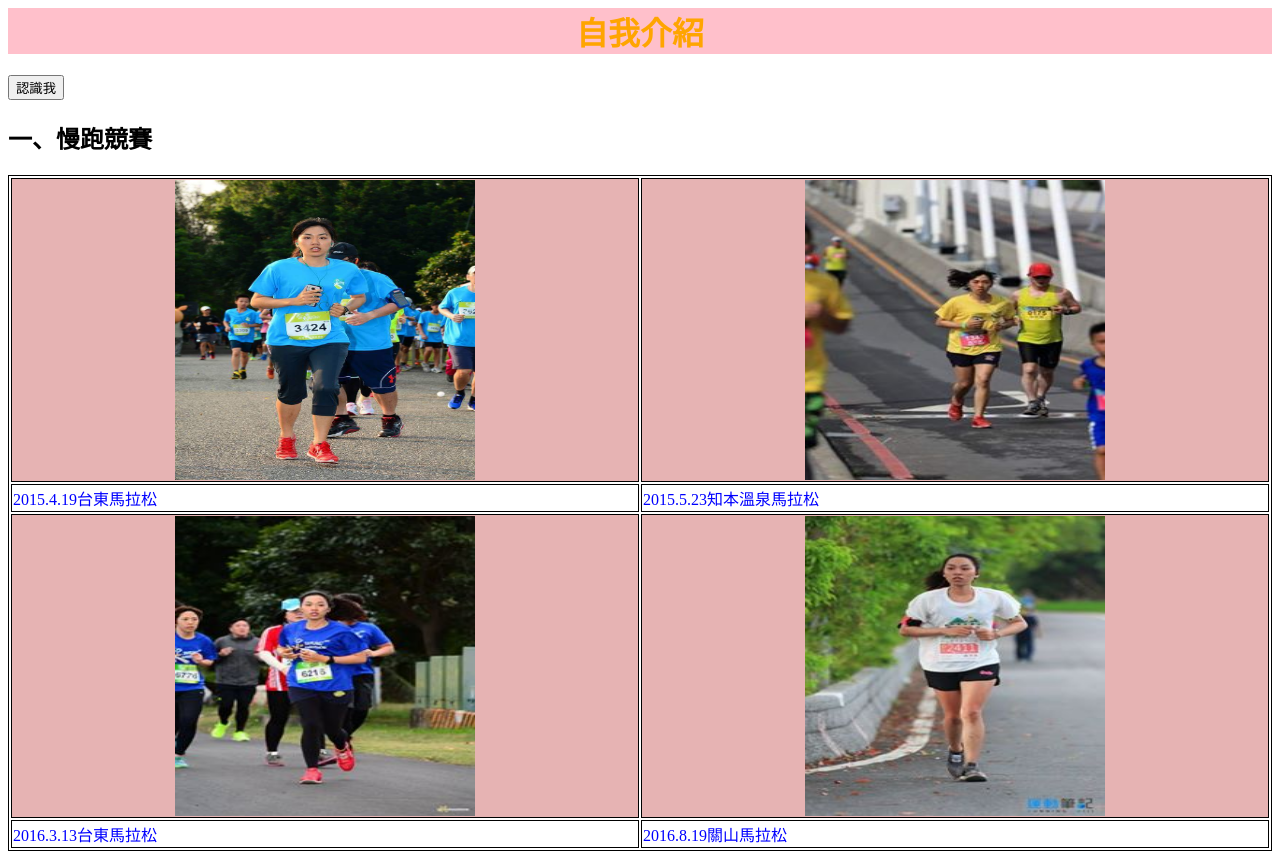
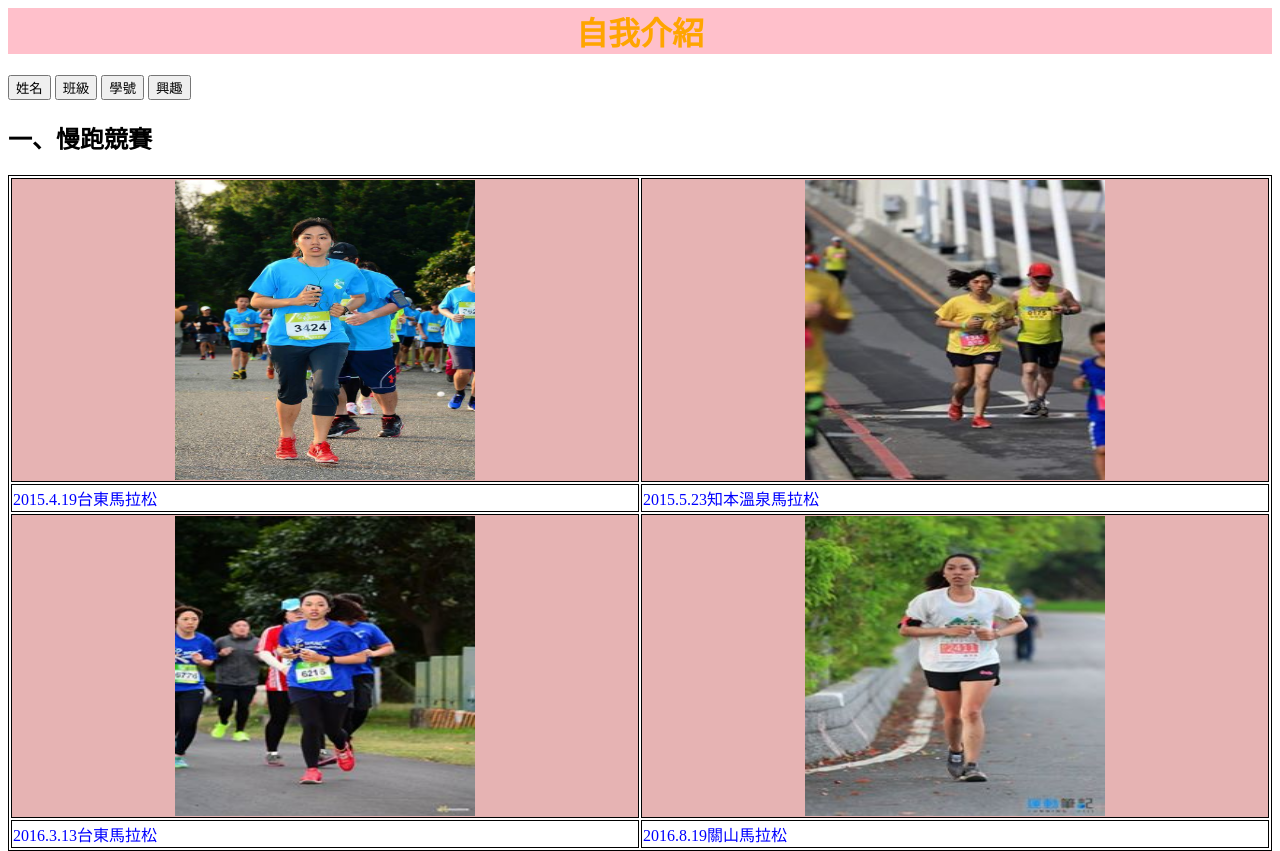
Before and after one commit to emma1177/emmatroduce, a plain HTML site: page 自我介紹.html in a window 1280 px wide. Shown: the top 851 px of the page. Drawn offline with Linux system fonts and the light colour scheme.

Commit message:
Update 自我介紹.html

```diff
--- a/自我介紹.html
+++ b/自我介紹.html
@@ -5,11 +5,15 @@ p{background-color: lightblue;font-family:"Times New Roman"; font-size:2opx;}
 </style>
 <body><meta charset="utf-8">
 <h1>自我介紹</h1>
-<p id="demo"style="display:none">姓名:楊沛錡</p>
-<p id="demo"style="display:none">班級:應數三</p>
-<p id="demo" style="display:none">學號:10304106</p>
-<p id="demo"style="display:none">興趣:慢跑、看課外讀物</p>
- <button type="button" onclick="document.getElementById('demo').style.display='block'">認識我</button>
+<p id="demo1"style="display:none">楊沛錡</p>
+  <button type="button" onclick="document.getElementById('demo1').style.display='block'">姓名</button>
+<p id="demo2"style="display:none">應數三</p>
+  <button type="button" onclick="document.getElementById('demo2').style.display='block'">班級</button>
+<p id="demo3" style="display:none">10304106</p>
+  <button type="button" onclick="document.getElementById('demo3').style.display='block'">學號</button>
+<p id="demo4"style="display:none">慢跑、看課外讀物</p>
+  <button type="button" onclick="document.getElementById('demo4').style.display='block'">興趣</button>
+
 <h2>一、慢跑競賽</h2>
 <style>
 table,td,th{border:1px solid black;}
```
